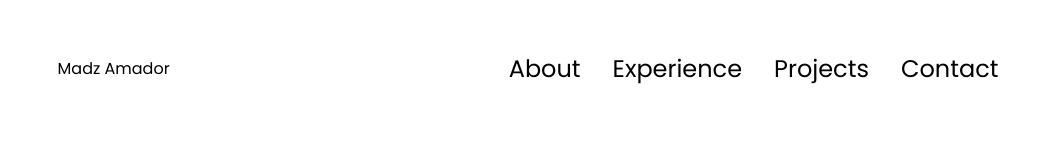
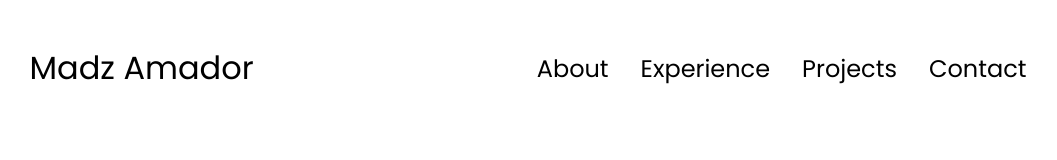
Before and after one commit to madzamador/BSIT-WEB-DEV, a plain HTML site: page index.html in a window 1280 px wide. Shown: the whole page, without its empty margins (112-1169 px from the left). Drawn offline with Linux system fonts and the light colour scheme.

Commit message:
Update style.css

```diff
--- a/style.css
+++ b/style.css
@@ -57,3 +57,11 @@ a:hover {
   text-underline-offset: 1rem;
   text-decoration-color: rgb(181, 181, 181);
 }
+
+.logo {
+  font-size: 2rem;
+}
+
+.logo:hover {
+  cursor: default;
+}
```
